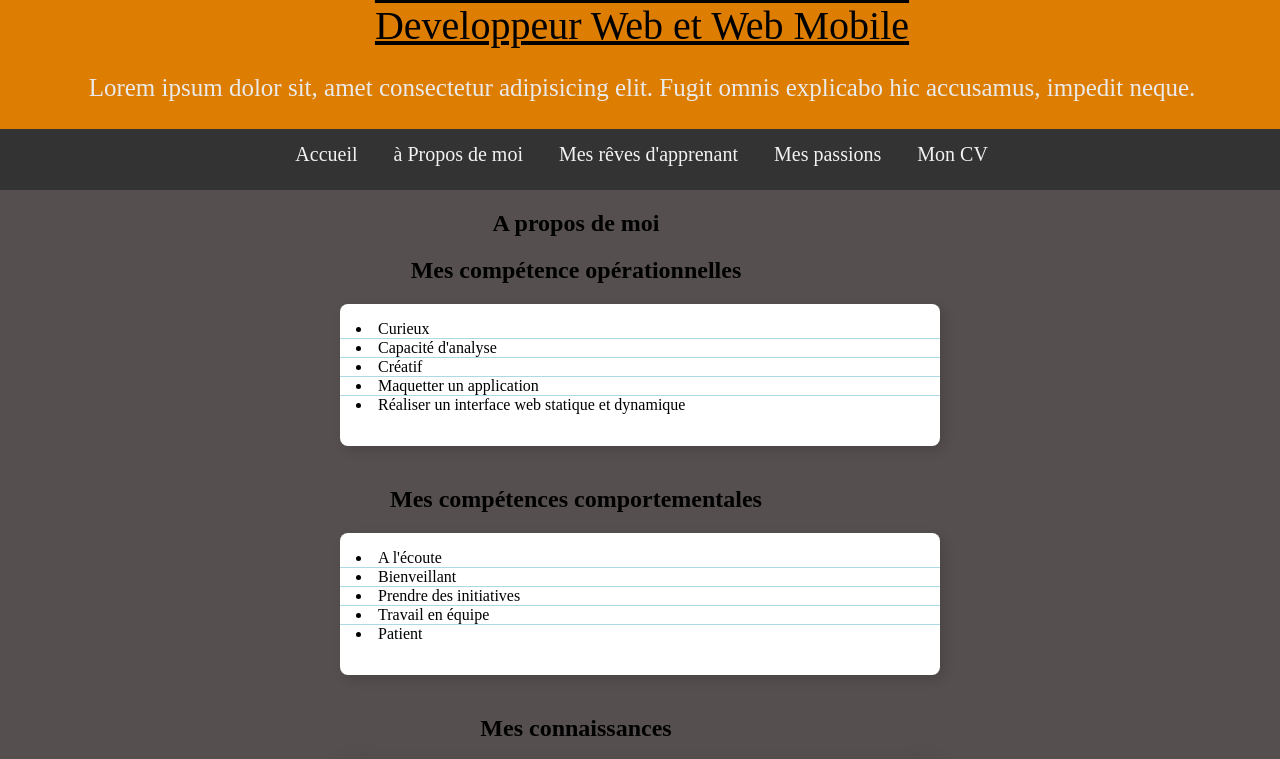
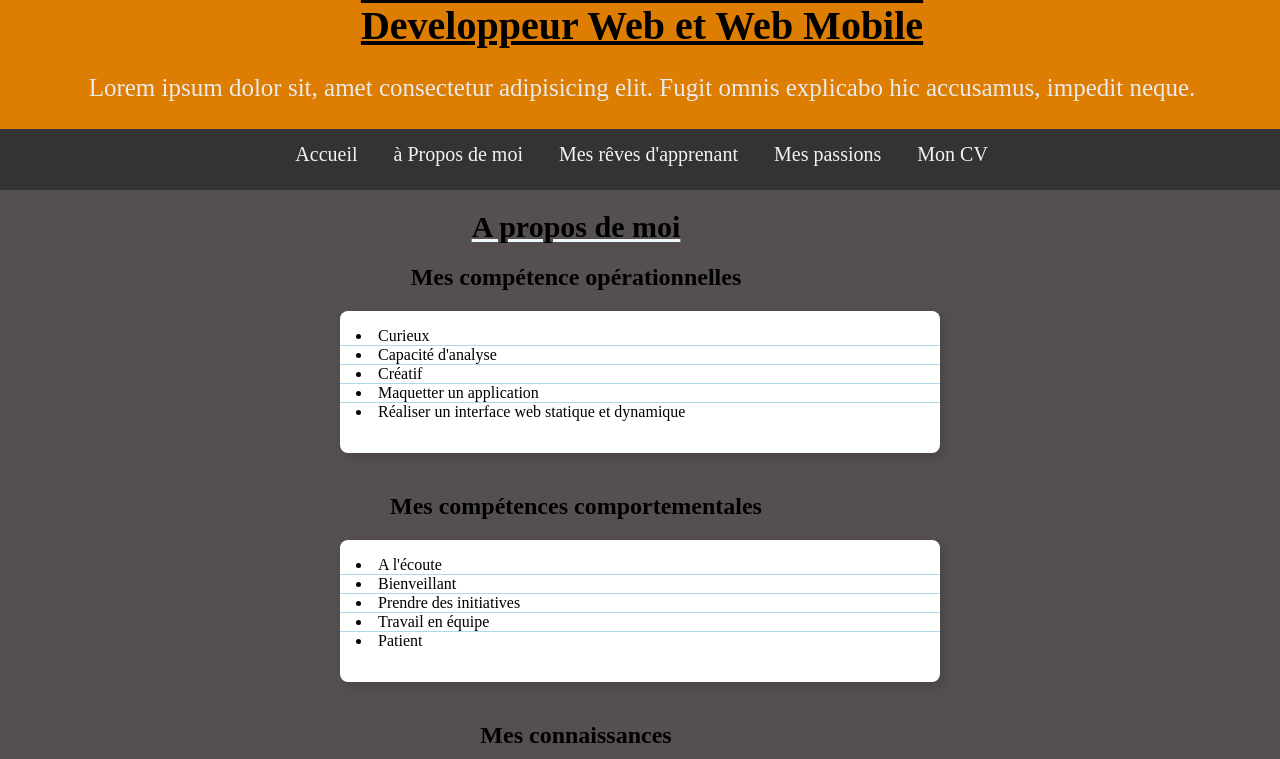
Before and after one commit to Archimonde32/aboutme, a plain HTML site: page about-me.html in a window 1280 px wide. Shown: the top 759 px of the page. Drawn offline with Linux system fonts and the light colour scheme.

Commit message:
completed

```diff
--- a/about-me.html
+++ b/about-me.html
@@ -10,7 +10,7 @@
 </head>
 <body>
     <header>
-        <a>Developpeur Web et Web Mobile</a>
+        <a><strong>Developpeur Web et Web Mobile</strong></a>
         <p>Lorem ipsum dolor sit, amet consectetur adipisicing elit. Fugit omnis explicabo hic accusamus, impedit neque.</p>
     </header>
 
--- a/base.css
+++ b/base.css
@@ -20,6 +20,12 @@ header a{
 footer p{
     color: rgb(234, 234, 234);
     font-size: 20px;
+}
+h1{
+    text-decoration: underline;
+    text-decoration-color: aliceblue;
+    text-align: center;
+    font-size: 30px;
 }
 /* navbar */
 .topnav {
```
Also changed, not shown: my-dreams.html (+1 -1 lines), my-passion.html (+1 -1 lines).
